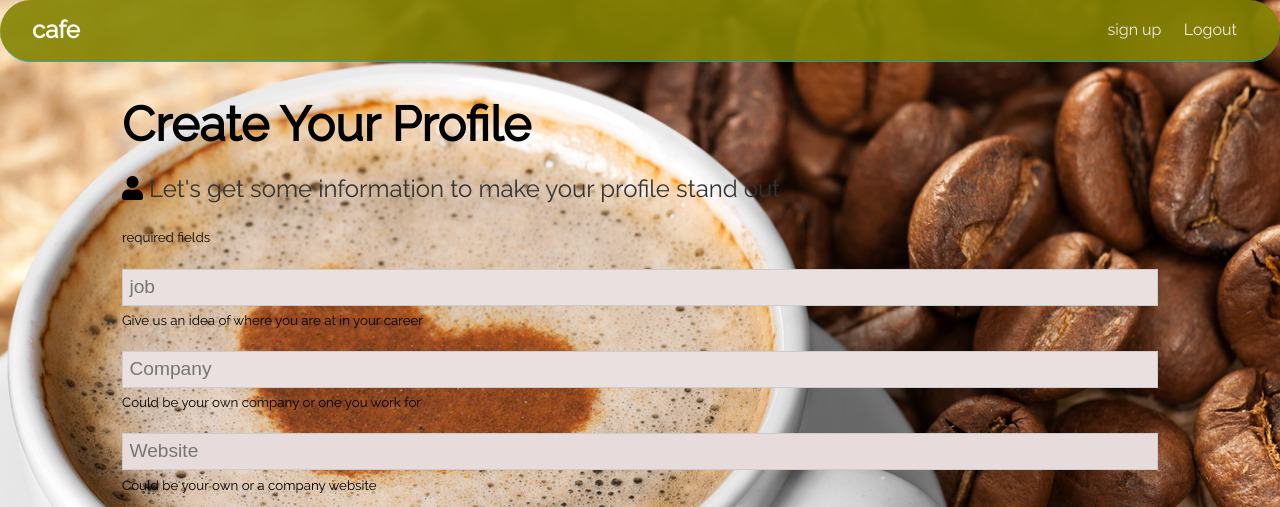
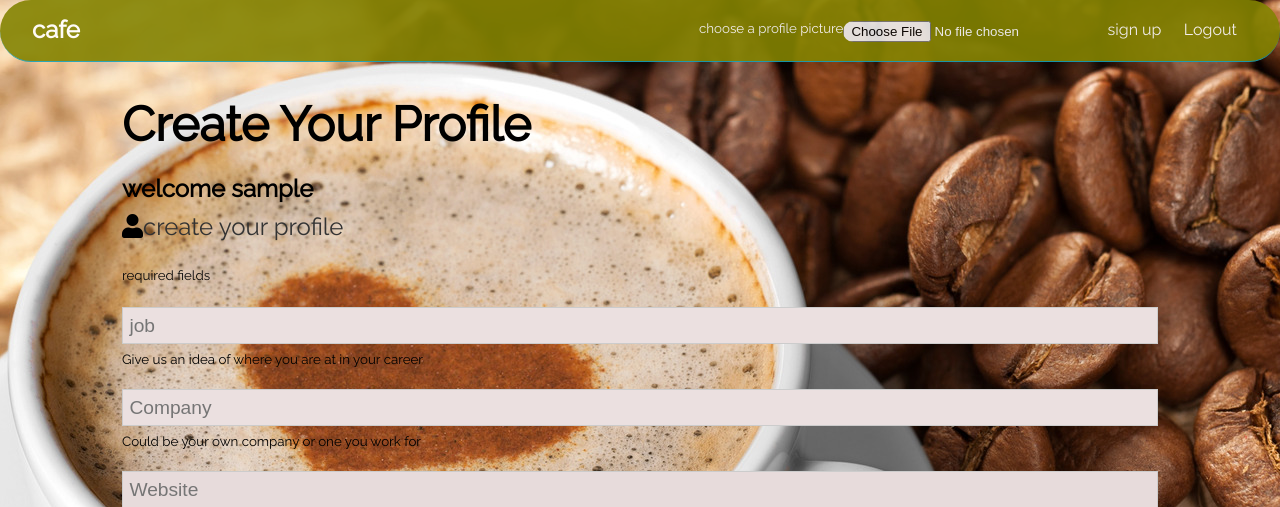
Before and after one commit to artinmohajeri/Social_media-website, a Django app: page /create_profile/ in a window 1280 px wide. Shown: the top 507 px of the page. Run offline with Django 4.2, Linux system fonts and the light colour scheme; the visitor is signed in with stand-in values (Sample User, id 1); some libraries are stand-ins or nearby versions.

Commit message:
New commit

```diff
--- a/accounts/templates/accounts/create-profile.html
+++ b/accounts/templates/accounts/create-profile.html
@@ -29,22 +29,28 @@
         {% comment %} <li><a href="{% url 'profile' %}">
           <img src="{{user.pic.url}}" alt="profile pic" style="width:50px;height:50px;border-radius:100px;">
         </li></a> {% endcomment %}
+        <small>choose a profile picture</small>
+        <li>
+          <input type="file" style="border-radius:40px;">
+        </li>
 
         <li><a href="{% url 'register' %}">sign up</a></li>
         <li>
           <a href="{% url 'logout' %}">
             <span class="hide-sm"> Logout</span></a
-          >
-        </li>
+            >
+          </li>
       </ul>
     </nav>
     <section class="container">
       <h1 class="large text-primary" style="color: black;">
         Create Your Profile
       </h1>
+      <h2 style="color: black;">
+        welcome {{user.username}}
+      </h2>
       <p class="lead">
-        <i class="fas fa-user"style="color: black;"></i> Let's get some information to make your
-        profile stand out
+        <i class="fas fa-user"style="color: black;"></i>create your profile
       </p>
       <small style="color: rgb(9, 9, 9);size:;">required fields</small>
       <form class="form" method="post">
--- a/accounts/views.py
+++ b/accounts/views.py
@@ -3,28 +3,55 @@ from django.shortcuts import render, redirect
 from .forms import AddExperienceForm, UserForm
 from django.contrib.auth import authenticate, login, logout
 from django.contrib import messages
+from django.contrib.auth.models import User, auth
+
 from django.urls import reverse
 from django.contrib.auth.decorators import login_required
+from .models import User
 
 
 
 def register(request):
     if request.method == "POST":
-        form = UserForm(request.POST)
-        if form.is_valid():
-            form.save()
-            messages.add_message(request, messages.SUCCESS,"you have registered successfuly!")
-            return redirect(to=reverse('login'))
-        else:
-            messages.add_message(request, messages.ERROR,"you date is not valid!")
-            return render(request, 'accounts/register.html', {'form': form})
+        # user_profile = Profile.objects.get(user=request.user)
+        # name = request.POST['name']
+        username = request.POST['username']
+        password = request.POST['password']
+        password2 = request.POST['password2']
+        if password == password2:
+            if User.objects.filter(username=username).exists():
+                messages.info(request, 'Username has already been taken')
+                return redirect('register')
+            else:
+                user = User.objects.create_user(username=username, password=password)
+                user.save()
+                user_login = auth.authenticate(username=username, password=password)
+                auth.login(request, user_login)
+                return redirect('login')
+        # else:
+        #     messages.info(request, 'two password ')
+        #     return redirect('register')
 
-    elif request.method == "GET":
-        form = UserForm()
-        return render(request, 'accounts/register.html', {'form': form})
+        # if request.FILES.get('image') == None:
+        #     image = user_profile.profileimg
+        #     bio = request.POST['bio']
+        #     location = request.POST['location']
 
-    else:
-        return HttpResponse("404")
+        #     user_profile.profileimg = image
+        #     user_profile.bio = bio
+        #     user_profile.location = location
+        #     user_profile.save()
+        # elif request.FILES.get('image') != None:
+        #     image = request.FILES.get('image')
+        #     bio = request.POST['bio']
+        #     location = request.POST['location']
+
+        #     user_profile.profileimg = image
+        #     user_profile.bio = bio
+        #     user_profile.location = location
+        #     user_profile.save()
+
+    return render(request, 'accounts/register.html', {})
 
 
 @login_required
```
Also changed, not shown: accounts/models.py (+0 -14 lines), accounts/templates/accounts/register.html (+8 -4 lines), accounts/migrations/0016_delete_profile.py (added), media/profile_picture/harry.jpg (added), media/profile_picture/kong.jpg (added).
